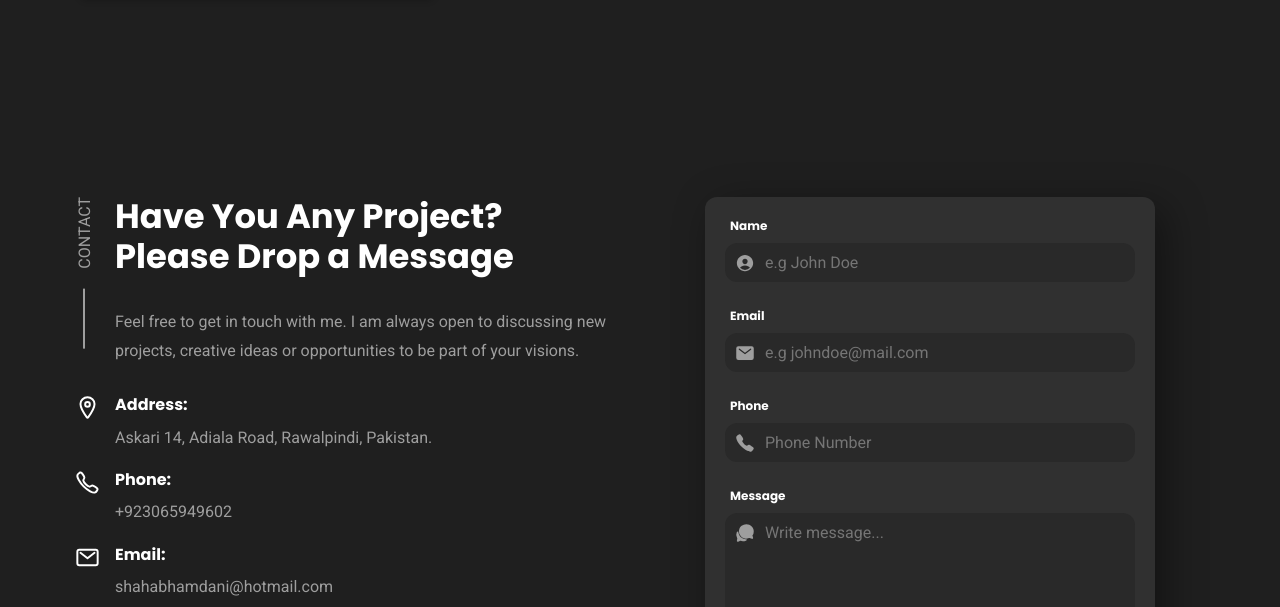
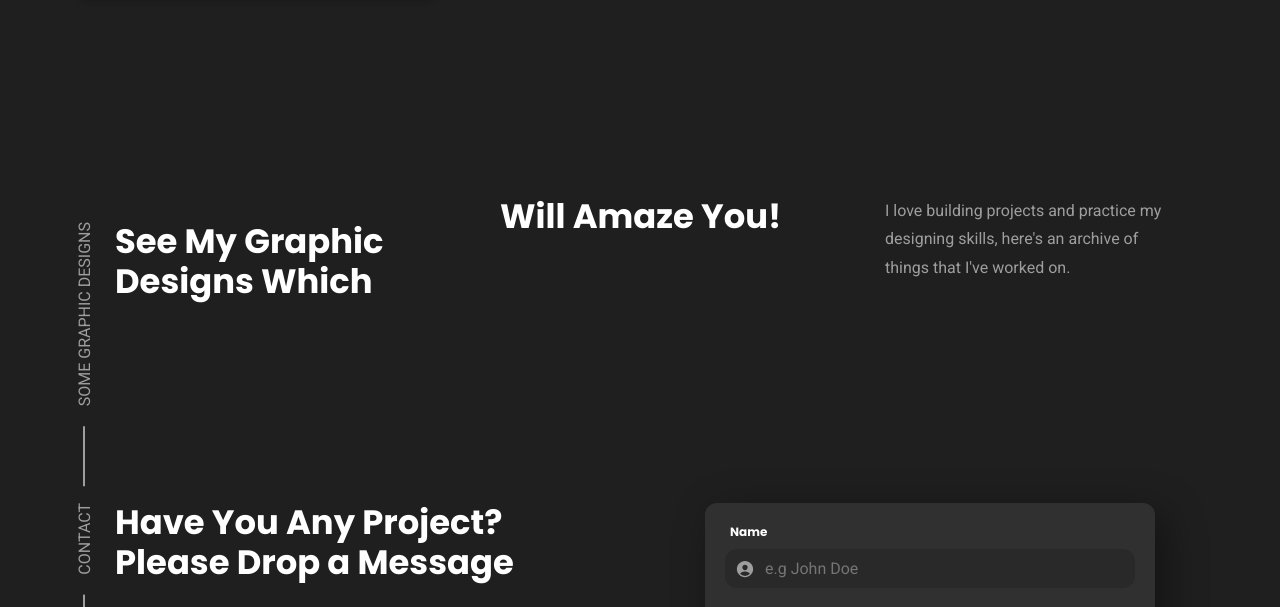
Before and after one commit to shahabhamdani/shahabal-portfolio, a plain HTML site: page index.html in a window 1280 px wide. Shown: the part 4646-5253 px from the top of the page. Drawn offline with nearby package versions, Linux system fonts and the light colour scheme; a web font is replaced by a local one.

Commit message:
Update index.html

```diff
--- a/index.html
+++ b/index.html
@@ -838,6 +838,27 @@
 
 
 
+      <section class="project" id="portfolio">
+
+        <ul class="project-list">
+
+          <li>
+            <div class="project-content section-content">
+
+              <p class="section-subtitle">Some Graphic Designs</p>
+
+              <h2 class="h3 section-title">See My Graphic Designs Which Will Amaze You!</h2>
+
+              <p class="section-text">
+                I love building projects and practice my designing skills,
+                here's an archive of things that I've worked on.
+              </p>
+
+            </div>
+          </li>
+
+          </ul>
+      </section>
 
 
       <!--
```
